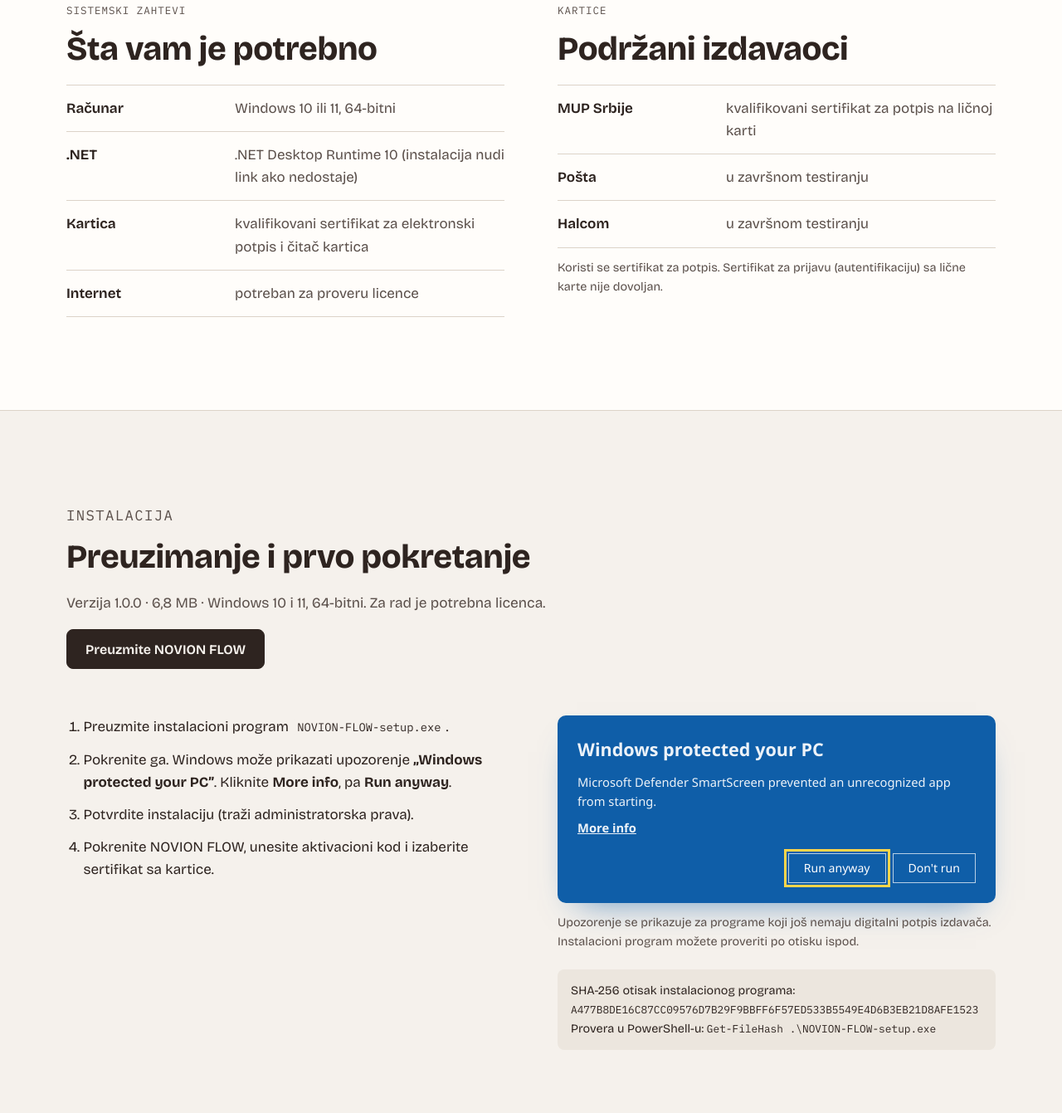
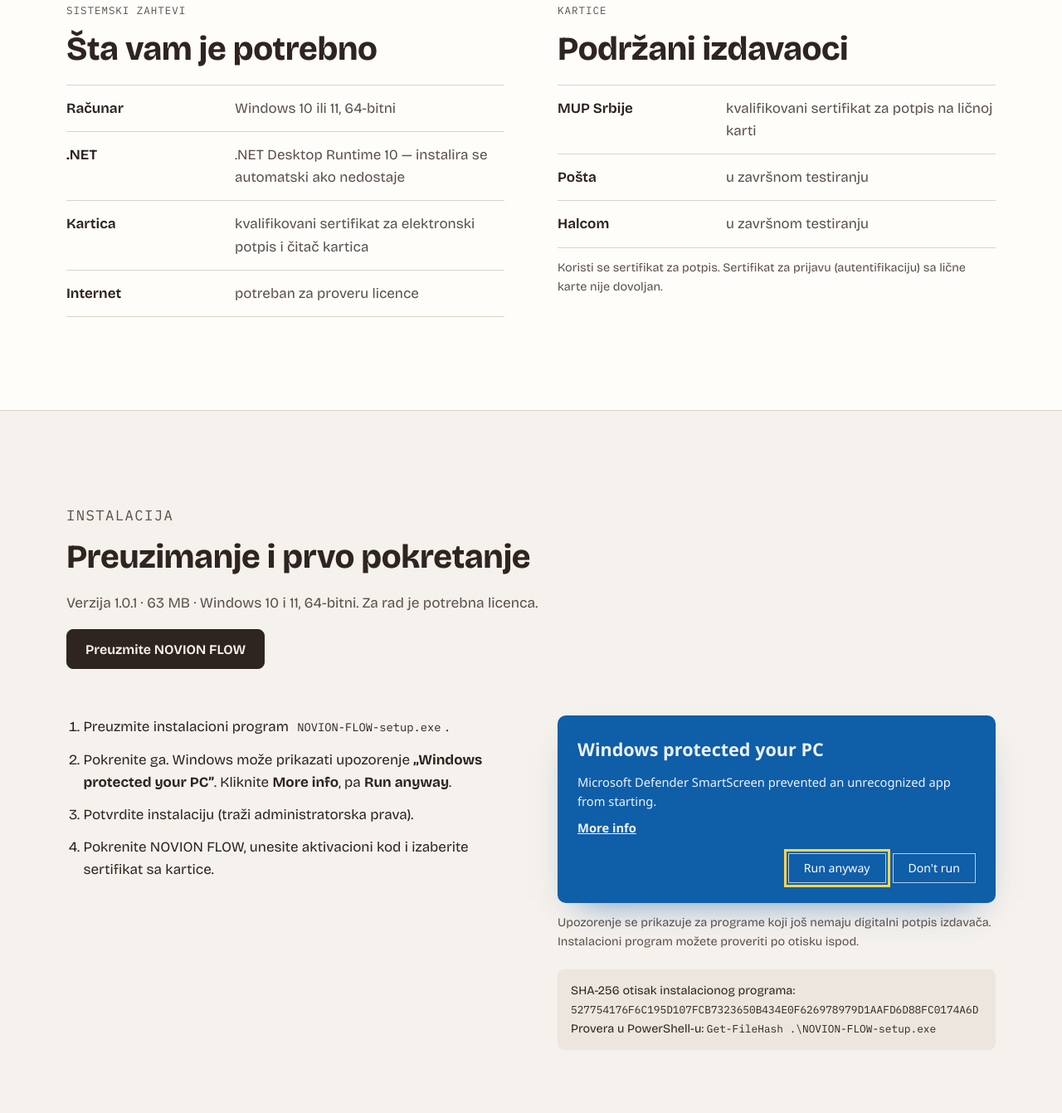
Before and after one commit to NovionFlow/novionFlowSajt, a plain HTML site: page index.html in a window 1280 px wide. Shown: the part 3899-5240 px from the top of the page at 83% size. Drawn offline with Linux system fonts and the light colour scheme.

Commit message:
Verzija 1.0.1: installer sadrzi .NET Desktop Runtime
Co-Authored-By: Claude Opus 5.5 <noreply@anthropic.com>

```diff
--- a/index.html
+++ b/index.html
@@ -254,7 +254,7 @@
               <li><span class="kljuc">Računar</span><span class="vrednost">Windows 10 ili 11, 64-bitni</span></li>
               <li>
                 <span class="kljuc">.NET</span
-                ><span class="vrednost">.NET Desktop Runtime 10 (instalacija nudi link ako nedostaje)</span>
+                ><span class="vrednost">.NET Desktop Runtime 10 — instalira se automatski ako nedostaje</span>
               </li>
               <li>
                 <span class="kljuc">Kartica</span
@@ -286,7 +286,7 @@
           <div class="uvod-sekcije">
             <p class="oznaka">Instalacija</p>
             <h2>Preuzimanje i prvo pokretanje</h2>
-            <p>Verzija 1.0.0 · 6,8 MB · Windows 10 i 11, 64-bitni. Za rad je potrebna licenca.</p>
+            <p>Verzija 1.0.1 · 63 MB · Windows 10 i 11, 64-bitni. Za rad je potrebna licenca.</p>
             <a
               class="dugme dugme-glavno"
               href="https://github.com/NovionFlow/novionFlowSajt/releases/latest/download/NOVION-FLOW-setup.exe"
@@ -316,7 +316,7 @@
               </p>
               <div class="otisak">
                 SHA-256 otisak instalacionog programa:<br />
-                <code>A477B8DE16C87CC09576D7B29F9BBFF6F57ED533B5549E4D6B3EB21D8AFE1523</code><br />
+                <code>527754176F6C195D107FCB7323650B434E0F626978979D1AAFD6D88FC0174A6D</code><br />
                 Provera u PowerShell-u: <code>Get-FileHash .\NOVION-FLOW-setup.exe</code>
               </div>
             </div>
```
